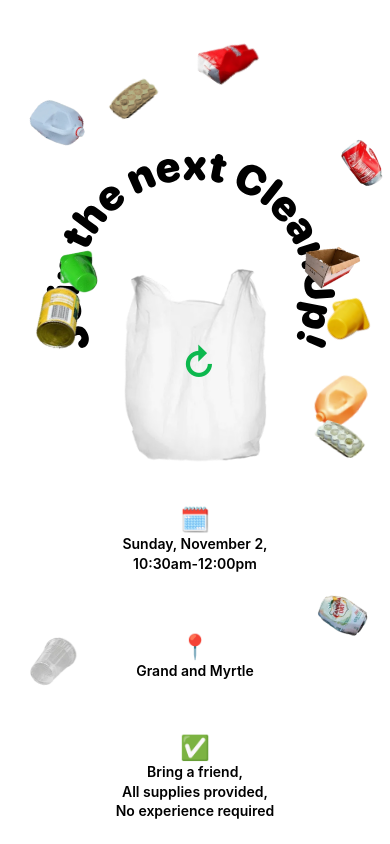
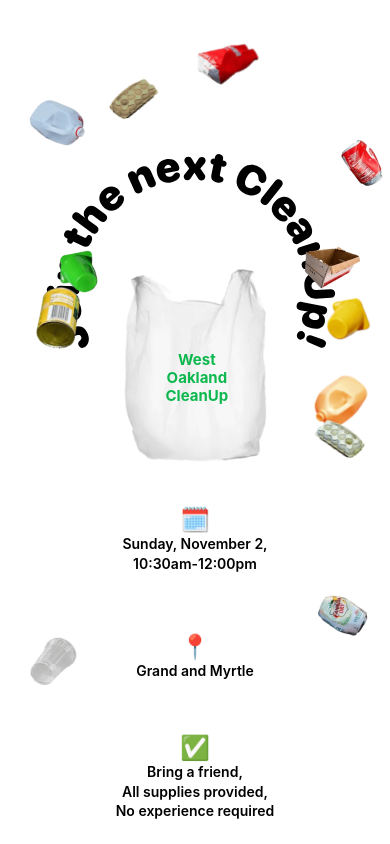
Before and after one commit to johnhanshub/west-oakland-cleanup, a plain HTML site: page index.html in a window 390 px wide. Drawn offline with Linux system fonts and the light colour scheme.

Commit message:
Update index.html with latest changes

```diff
--- a/index.html
+++ b/index.html
@@ -125,11 +125,11 @@
             font-family: 'SF Pro Rounded', -apple-system, BlinkMacSystemFont, 'Segoe UI', Roboto, sans-serif;
             font-weight: bold;
             color: #00B545;
-            font-size: 48px;
-            line-height: 1;
+            font-size: 18px;
+            line-height: 1.2;
             text-align: center;
             pointer-events: none;
-            transform: translate(0, 0);
+            transform: translate(-3px, 18px);
             z-index: 10003;
             opacity: 0.95;
         }
@@ -710,8 +710,8 @@
                 bottom: calc(100vh - 55vh);
             }
             .reset-text {
-                font-size: 36px;
-                transform: translate(0, 0);
+                font-size: 15px;
+                transform: translate(-2px, 14px);
                 z-index: 10003;
                 opacity: 0.95;
             }
@@ -751,7 +751,7 @@
 
     <!-- Reset button -->
         <div class="reset-button">
-            <div class="reset-text">↻</div>
+            <div class="reset-text">West<br>Oakland<br>CleanUp</div>
         </div>
 
     <!-- Scattered trash items -->
```
